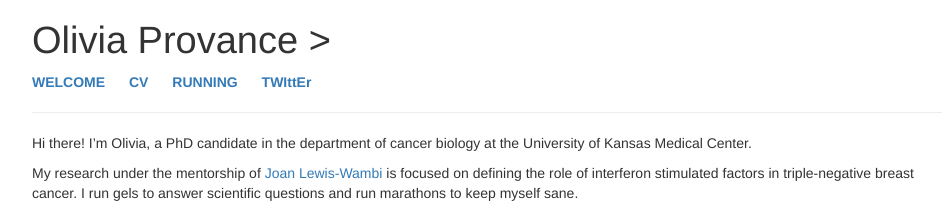
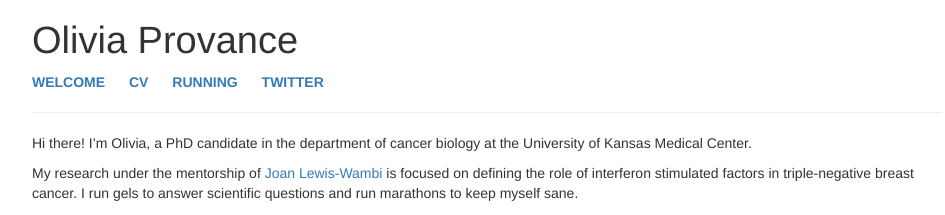
Before and after one commit to livprovance/oliviaprovance.github.io, a Jekyll site: the page index.html, which Jekyll copies as it is, in a window 1280 px wide. Shown: the top 215 px of the page, without its empty margins (153-1098 px from the left). Built offline with Jekyll 4.4.1, drawn with Linux system fonts in a browser that asks for light colours.

Commit message:
Update index.html

```diff
--- a/index.html
+++ b/index.html
@@ -371,7 +371,7 @@ summary {
 
 
 
-<h1 class="title toc-ignore"> Olivia Provance ></h1>
+<h1 class="title toc-ignore"> Olivia Provance </h1>
 
 </div>
 
@@ -388,7 +388,7 @@ summary {
 <a href="/RUNNING">RUNNING</a>
 </li>
 <li>
-<a href="/TWITTER">TWIttEr</a>
+<a href="/TWITTER">TWITTER</a>
 </li>
 </ul>
 <p></nav></p>
```
